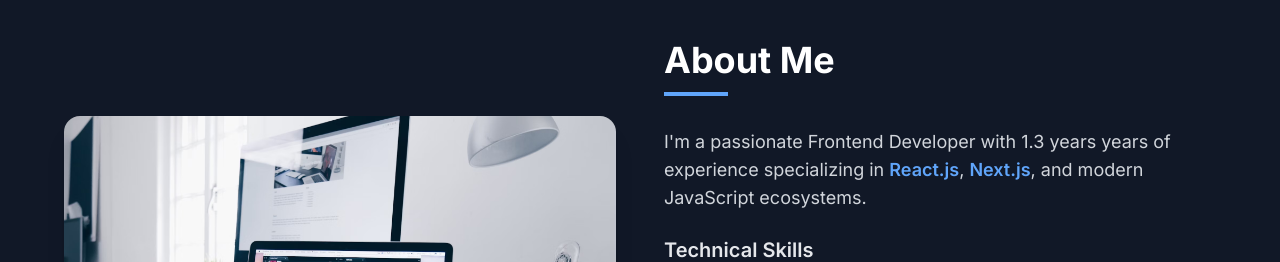
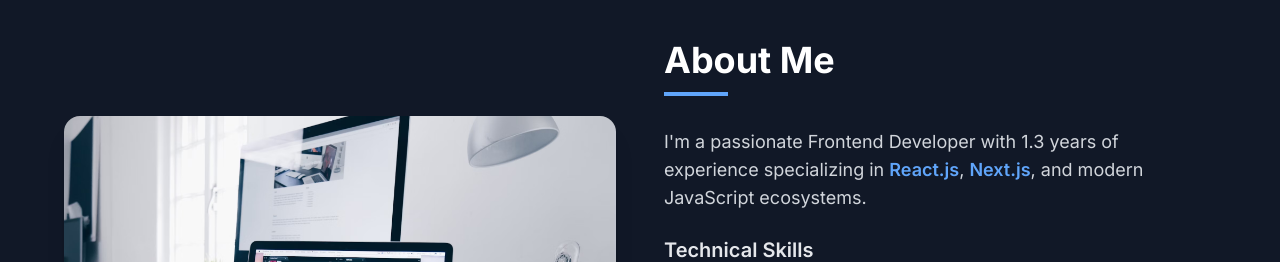
Before and after one commit to Ramesh984981/portfoliolatest, a React (Vite) app: page / in a window 1280 px wide. Shown: the part 840-1102 px from the top of the page. Built offline with nearby package versions, Linux system fonts and the light colour scheme.

Commit message:
updated with year worning error

```diff
--- a/src/App.jsx
+++ b/src/App.jsx
@@ -276,7 +276,7 @@ function App() {
                 </h2>
                 <p className="text-lg text-gray-600 dark:text-gray-300 mb-6">
                   I'm a passionate Frontend Developer with{" "}
-                  {calculateExperience()} years of experience specializing in{" "}
+                  {calculateExperience()} of experience specializing in{" "}
                   <span className="font-semibold text-blue-600 dark:text-blue-400">
                     React.js
                   </span>
```
